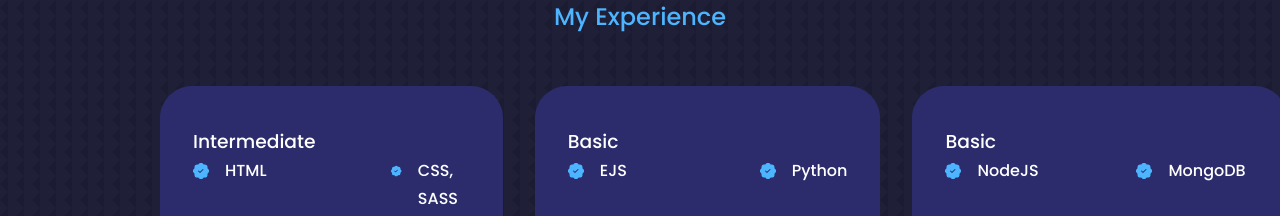
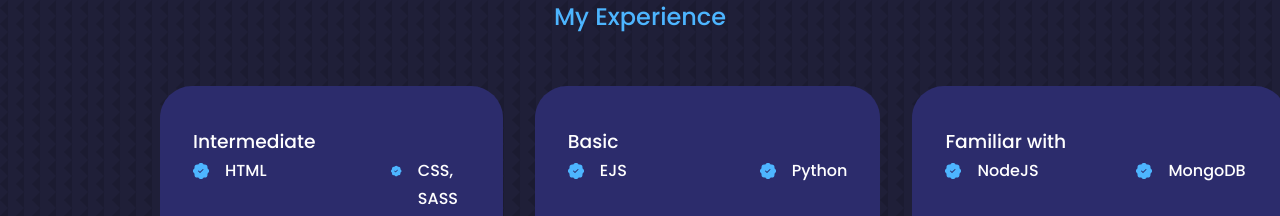
Before and after one commit to DipayanC2012/Portfolio_React, a React (Create React App) app: page / in a window 1280 px wide. Shown: the part 1920-2136 px from the top of the page. Built offline with nearby package versions, Linux system fonts and the light colour scheme.

Commit message:
minor change

```diff
--- a/src/components/experience/Experience.jsx
+++ b/src/components/experience/Experience.jsx
@@ -89,7 +89,7 @@
           </div>
         </div>
         <div className='experience_backend'>
-          <h3>Basic</h3>
+          <h3>Familiar with</h3>
           <div className='experience__content'>
             <article className='experience__details'>
               <BsPatchCheckFill className='experience__details-icon' />
```
